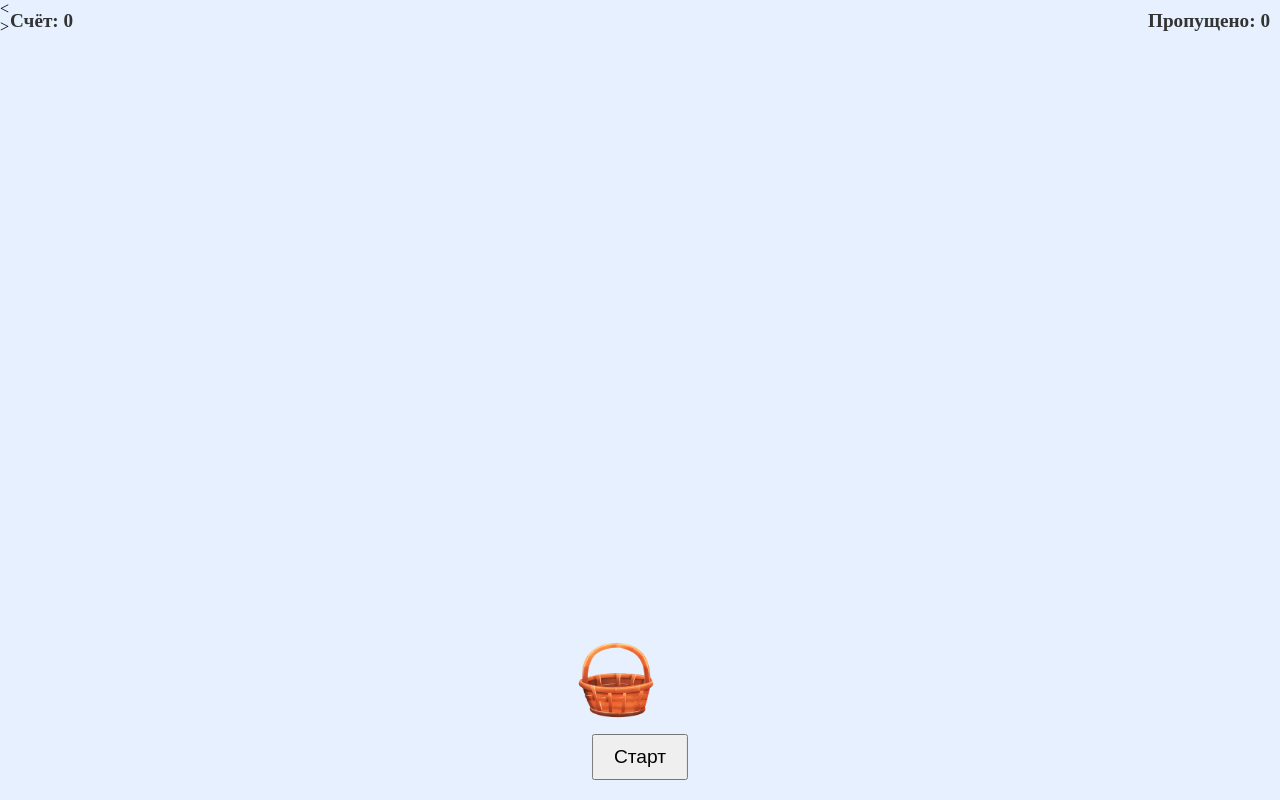
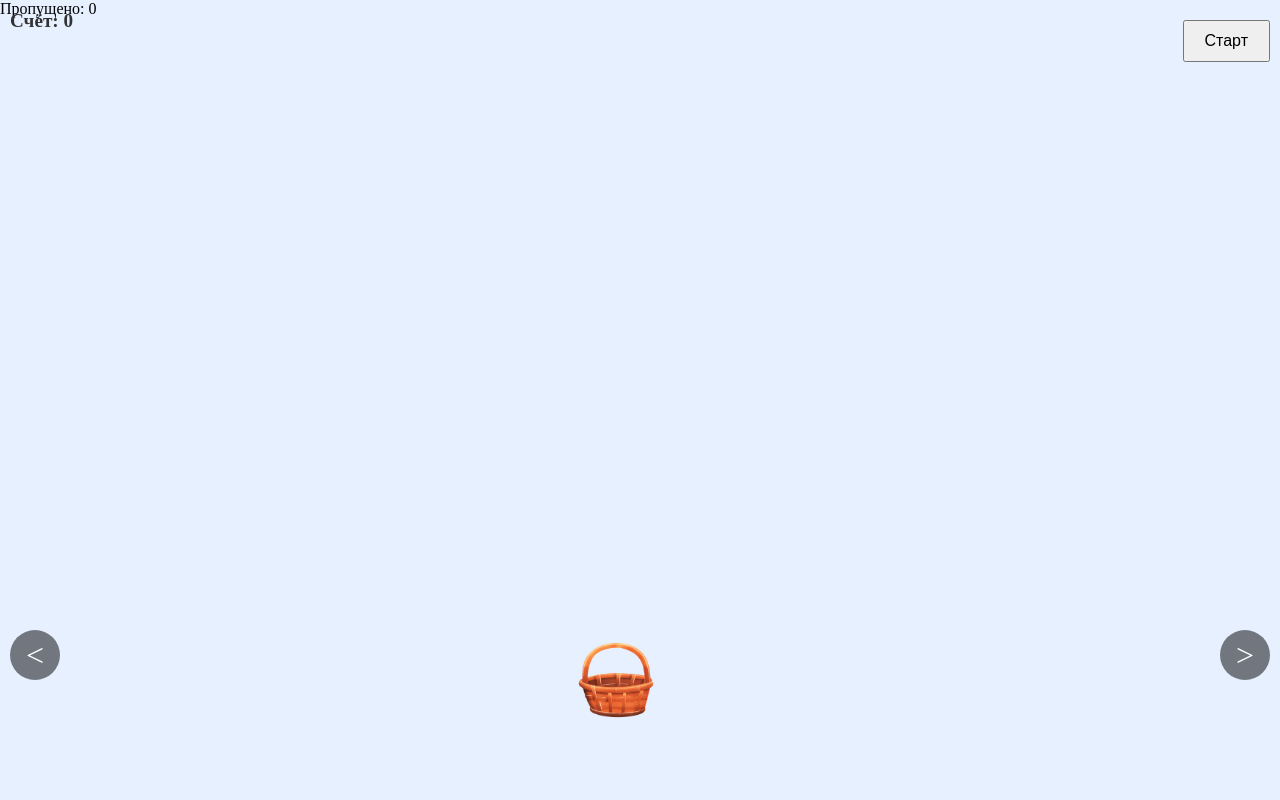
Before and after one commit to anton-stv/testTWA, a plain HTML site: page index.html in a window 1280 px wide. Drawn offline with Linux system fonts and the light colour scheme.

Commit message:
Update styles.css

```diff
--- a/styles.css
+++ b/styles.css
@@ -2,14 +2,6 @@
     margin: 0;
     padding: 0;
     box-sizing: border-box;
-}
-
-body, html {
-    display: flex;
-    justify-content: center;
-    align-items: center;
-    height: 100vh;
-    overflow: hidden;
 }
 
 #gameContainer {
@@ -39,28 +31,42 @@ body, html {
     background-size: contain;
 }
 
-#score, #missed {
+#score {
     position: absolute;
     top: 10px;
+    left: 10px;
     font-size: 1.2rem;
     font-weight: bold;
     color: #333;
 }
 
-#score {
+.control {
+    position: absolute;
+    bottom: 15%;
+    width: 50px;
+    height: 50px;
+    font-size: 2rem;
+    color: white;
+    text-align: center;
+    line-height: 50px;
+    background-color: rgba(0, 0, 0, 0.5);
+    border-radius: 50%;
+    z-index: 10;
+    cursor: pointer;
+}
+
+#leftControl {
     left: 10px;
 }
 
-#missed {
+#rightControl {
     right: 10px;
 }
 
 #startButton {
     position: absolute;
-    bottom: 20px;
-    left: 50%;
-    transform: translateX(-50%);
+    top: 20px;
+    right: 10px;
     padding: 10px 20px;
-    font-size: 1.2rem;
-    cursor: pointer;
+    font-size: 1rem;
 }
```
